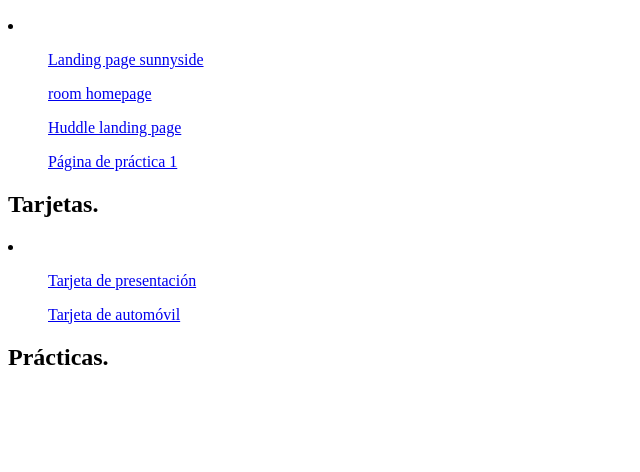
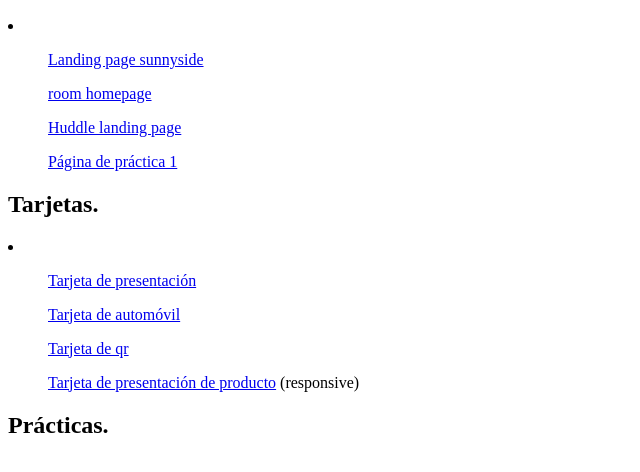
Before and after one commit to Juan122113/portfolio, a plain HTML site: page index.html in a window 1280 px wide. Shown: the part 110-582 px from the top of the page, without its empty margins (0-640 px from the left). Drawn offline with Linux system fonts and the light colour scheme.

Commit message:
Update index.html

```diff
--- a/index.html
+++ b/index.html
@@ -24,6 +24,8 @@
     <li>
         <ul><a href="https://juan122113.github.io/Presentation-card-1/" target="_blank">Tarjeta de presentación</a></ul>
         <ul><a href="https://juan122113.github.io/practice-card-1/" target="_blank">Tarjeta de automóvil</a></ul>
+        <ul><a href="https://juan122113.github.io/qr-code-component-main/" target="_blank">Tarjeta de qr</a></ul>
+        <ul><a href="https://juan122113.github.io/product-preview-card-component-main/" target="_blank">Tarjeta de presentación de producto</a> (responsive)</ul>
     </li>
 
     <h2>Prácticas.</h2>
```
